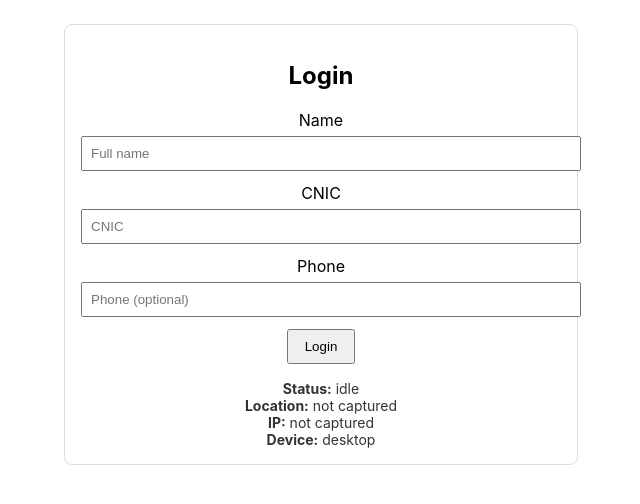
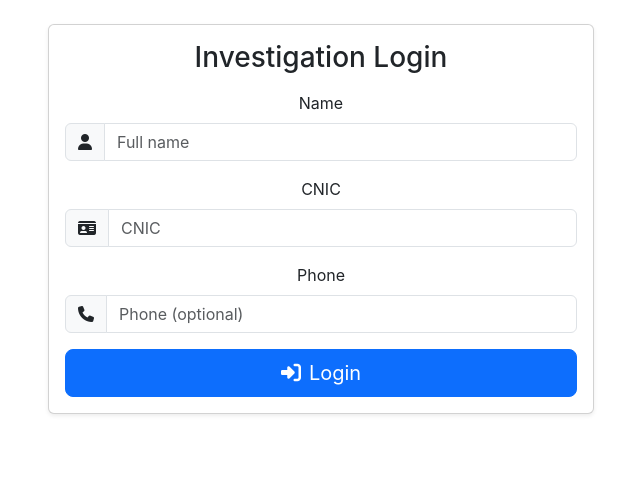
Before and after one commit to burhanali2812/investigation-department, a React (Create React App) app: page / in a window 1280 px wide. Shown: the top 504 px of the page, without its empty margins (319-959 px from the left). Built offline with nearby package versions, Linux system fonts and the light colour scheme; no server answers.

Commit message:
first commit

```diff
--- a/public/index.html
+++ b/public/index.html
@@ -10,10 +10,8 @@
       content="Web site created using create-react-app"
     />
     <link rel="apple-touch-icon" href="%PUBLIC_URL%/logo192.png" />
-    <!--
-      manifest.json provides metadata used when your web app is installed on a
-      user's mobile device or desktop. See https://developers.google.com/web/fundamentals/web-app-manifest/
-    -->
+          <link href="https://cdn.jsdelivr.net/npm/bootstrap@5.3.3/dist/css/bootstrap.min.css" rel="stylesheet" integrity="sha384-QWTKZyjpPEjISv5WaRU9OFeRpok6YctnYmDr5pNlyT2bRjXh0JMhjY6hW+ALEwIH" crossorigin="anonymous">
+
     <link rel="manifest" href="%PUBLIC_URL%/manifest.json" />
     <!--
       Notice the use of %PUBLIC_URL% in the tags above.
@@ -29,15 +27,9 @@
   <body>
     <noscript>You need to enable JavaScript to run this app.</noscript>
     <div id="root"></div>
-    <!--
-      This HTML file is a template.
-      If you open it directly in the browser, you will see an empty page.
+    <script src="https://kit.fontawesome.com/64e81eb1b4.js" crossorigin="anonymous"></script>
 
-      You can add webfonts, meta tags, or analytics to this file.
-      The build step will place the bundled scripts into the <body> tag.
+      <script src="https://cdn.jsdelivr.net/npm/bootstrap@5.3.3/dist/js/bootstrap.bundle.min.js" integrity="sha384-YvpcrYf0tY3lHB60NNkmXc5s9fDVZLESaAA55NDzOxhy9GkcIdslK1eN7N6jIeHz" crossorigin="anonymous"></script>
 
-      To begin the development, run `npm start` or `yarn start`.
-      To create a production bundle, use `npm run build` or `yarn build`.
-    -->
   </body>
 </html>
--- a/src/components/Login.jsx
+++ b/src/components/Login.jsx
@@ -137,67 +137,81 @@ function Login() {
   };
 
   return (
+    <div className="container py-4">
+      <div className="row justify-content-center">
+        <div className="col-12 col-sm-10 col-md-8 col-lg-6">
+          <div className="card shadow-sm">
+            <div className="card-body">
+              <h3 className="card-title mb-3 text-center">
+                Investigation Login
+              </h3>
+
+              {status ? (
                 <div
-      style={{
-        maxWidth: 480,
-        margin: "24px auto",
-        padding: 16,
-        border: "1px solid #ddd",
-        borderRadius: 8,
-      }}
+                  className={`alert ${status.includes("Failed") || status.includes("error") || status.includes("failed") ? "alert-danger" : "alert-success"}`}
+                  role="alert"
                 >
-      <h2>Login</h2>
+                  {status}
+                </div>
+              ) : null}
+
               <form onSubmit={handleSubmit}>
-        <div style={{ marginBottom: 12 }}>
-          <label style={{ display: "block", marginBottom: 6 }}>Name</label>
+                <div className="mb-3">
+                  <label className="form-label">Name</label>
+                  <div className="input-group">
+                    <span className="input-group-text">
+                      <i className="fa fa-user" aria-hidden="true"></i>
+                    </span>
                     <input
                       required
                       value={name}
                       onChange={(e) => setName(e.target.value)}
                       placeholder="Full name"
-            style={{ width: "100%", padding: 8 }}
+                      className="form-control"
                     />
                   </div>
-        <div style={{ marginBottom: 12 }}>
-          <label style={{ display: "block", marginBottom: 6 }}>CNIC</label>
+                </div>
+
+                <div className="mb-3">
+                  <label className="form-label">CNIC</label>
+                  <div className="input-group">
+                    <span className="input-group-text">
+                      <i className="fa fa-id-card" aria-hidden="true"></i>
+                    </span>
                     <input
                       required
                       value={cnic}
                       onChange={(e) => setCnic(e.target.value)}
                       placeholder="CNIC"
-            style={{ width: "100%", padding: 8 }}
+                      className="form-control"
                     />
                   </div>
-        <div style={{ marginBottom: 12 }}>
-          <label style={{ display: "block", marginBottom: 6 }}>Phone</label>
+                </div>
+
+                <div className="mb-3">
+                  <label className="form-label">Phone</label>
+                  <div className="input-group">
+                    <span className="input-group-text">
+                      <i className="fa fa-phone" aria-hidden="true"></i>
+                    </span>
                     <input
                       value={phone}
                       onChange={(e) => setPhone(e.target.value)}
                       placeholder="Phone (optional)"
-            style={{ width: "100%", padding: 8 }}
+                      className="form-control"
                     />
                   </div>
+                </div>
 
-        <button type="submit" style={{ padding: "8px 16px" }}>
+                <div className="d-grid">
+                  <button type="submit" className="btn btn-primary btn-lg">
+                    <i className="fa fa-sign-in me-2" aria-hidden="true"></i>
                     Login
                   </button>
+                </div>
               </form>
-
-      <div style={{ marginTop: 16, fontSize: 14, color: "#333" }}>
-        <div>
-          <strong>Status:</strong> {status || "idle"}
             </div>
-        <div>
-          <strong>Location:</strong>{" "}
-          {location
-            ? `${location.latitude.toFixed(5)}, ${location.longitude.toFixed(5)}`
-            : "not captured"}
           </div>
-        <div>
-          <strong>IP:</strong> {ip || "not captured"}
-        </div>
-        <div>
-          <strong>Device:</strong> {device || "unknown"}
         </div>
       </div>
     </div>
```
Lines whose indentation alone changed are shown as unchanged.
